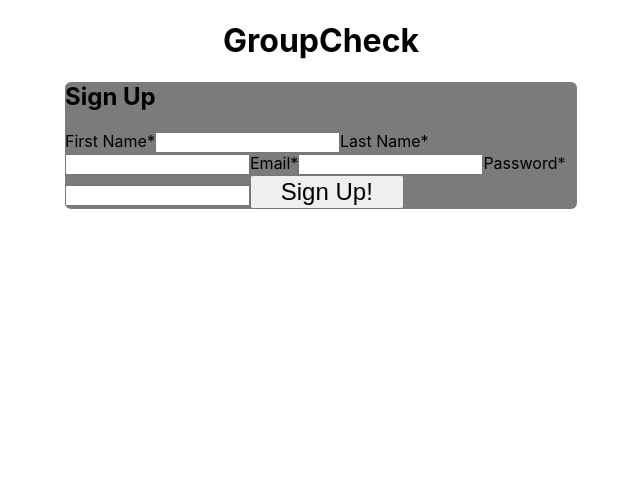
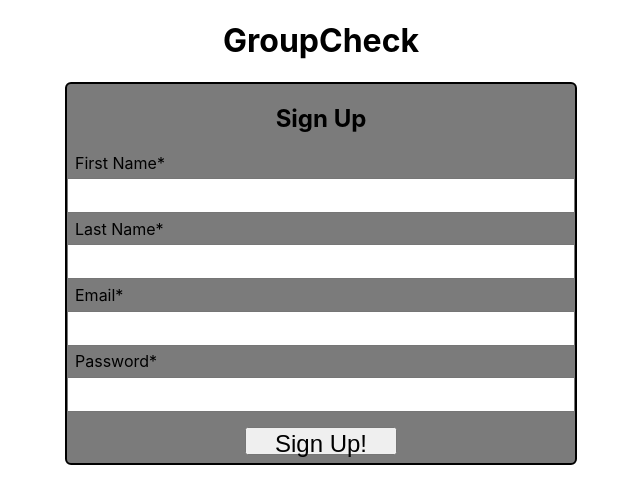
Before and after one commit to DefinitelyNotJonathan/Groupcheck-client, a React (Create React App) app: page /signup in a window 1280 px wide. Shown: the top 504 px of the page, without its empty margins (319-959 px from the left). Built offline with nearby package versions, Linux system fonts and the light colour scheme.

Commit message:
sign up structure completed

```diff
--- a/src/App.css
+++ b/src/App.css
@@ -54,6 +54,44 @@ form {
     display: block;
     text-align:center;
     max-height:10%;
+}
+
+/*Sign Up>>>>>>>>>>>>>>>>>>>>>>>>>>>>>*/
+
+.SignUp_container {
+    display: inline-block;
+    min-width:100%
+}
+.SignUp_header {
+    text-align:center;
+}
+.SignUp_form {
+    border-style: solid;
+    border-color:black;
+    border-width: 2px;
+    max-height:30%;
+    max-width:70%;
+}
+.SignUp_label {
+    margin:0.35rem 0.5rem;
+    display:block;
+    max-height:5%;
+}
+.SignUp_input {
+    display:block;
+    width:100%;
+    min-height:35px;
+}
+.SignUp_button_container {
+    display:block;
+    text-align: center;
+    max-height:23%;
+    margin-top:3%;
+}
+.SignUp_button {
+    text-align: center;
+    height:1.75rem;
+    margin-bottom:.5rem;
 }
 
 /*List unit for homepage>>>>>>>>>>>>>>>>>>*/
@@ -349,23 +387,6 @@ form {
 
 }
 
-/*Sign Up>>>>>>>>>>>>>>>>>>>>>>>>>>>>>*/
-
-.SignUp_container {
-
-}
-.SignUp_form {
-
-}
-.SignUp_label {
-
-}
-.SignUp_input {
-
-}
-.SignUp_button {
-
-}
 
 @media screen and (min-width:768px) {
 
--- a/src/signUp/signUp.js
+++ b/src/signUp/signUp.js
@@ -60,7 +60,9 @@ export default class SignUp extends React.Component {
                     <input type="text" id="email" name="email" className="SignUp_input"></input>
                     <label htmlFor="p_word" id="p_word" name="p_word" className="SignUp_label">Password*</label>
                     <input type="text" id="p_word" name="p_word" className="SignUp_input"></input>
-                    <button id="signup" name="signup" className="SignUp_button" >Sign Up!</button>
+                    <div className="SignUp_button_container">
+                        <button id="signup" name="signup" className="SignUp_button" >Sign Up!</button>
+                    </div>
                 </form>
             </div>
         )
```
